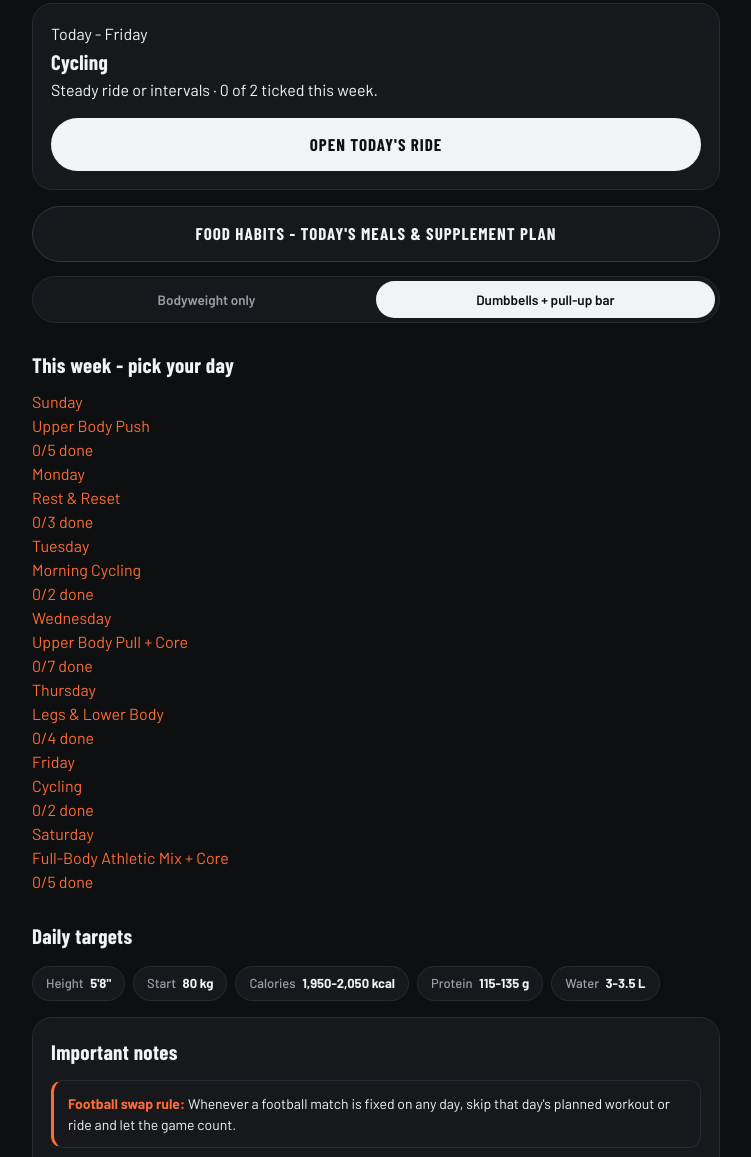
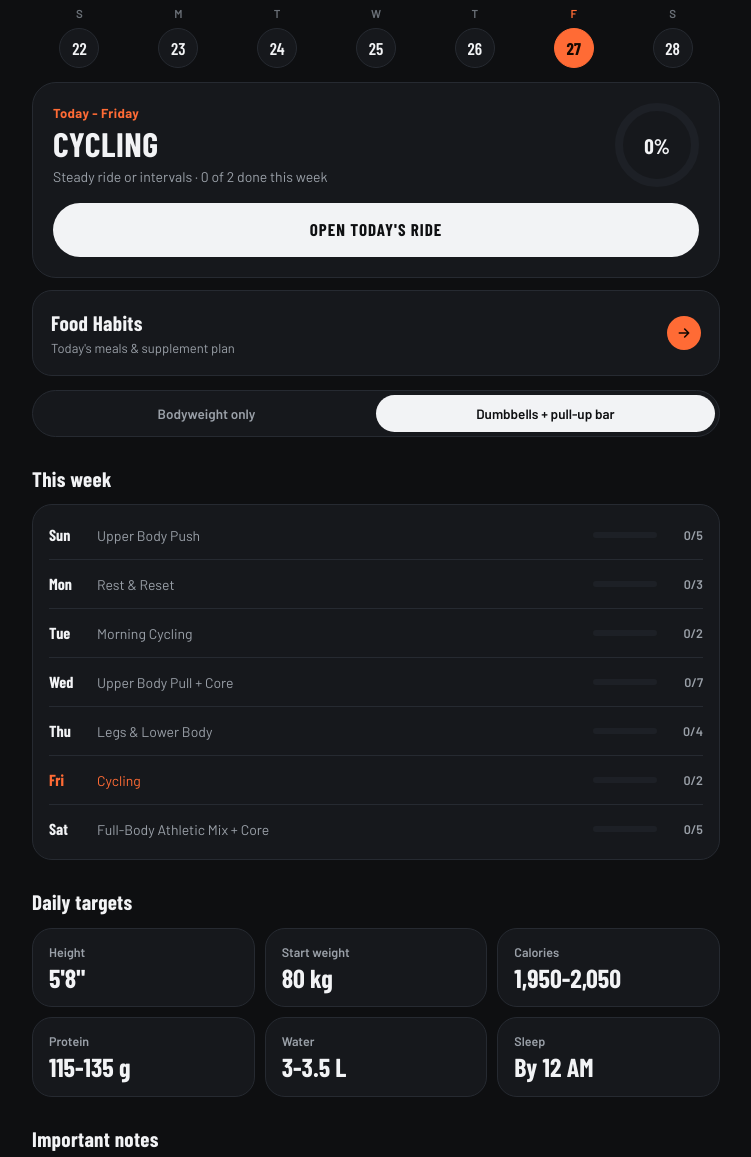
Before and after one commit to debashishthakuria/fitness-tracker, a plain HTML site: page index.html in a window 1280 px wide. Shown: the part 195-1352 px from the top of the page, without its empty margins (264-1015 px from the left). Drawn offline with nearby package versions, Linux system fonts and the light colour scheme.

Commit message:
Update index.html

```diff
--- a/index.html
+++ b/index.html
@@ -3,7 +3,7 @@
 <head>
 <meta charset="UTF-8">
 <meta name="viewport" content="width=device-width, initial-scale=1">
-<meta name="theme-color" content="#f2efe7">
+<meta name="theme-color" content="#0e0f11">
 <title>Athletic & Lean - Home</title>
 <link rel="preconnect" href="https://fonts.googleapis.com">
 <link rel="preconnect" href="https://fonts.gstatic.com" crossorigin>
@@ -21,31 +21,38 @@
 
   <div id="running"></div>
 
-  <div class="card today" id="todayCard"></div>
+  <div class="weekstrip" id="weekStrip"></div>
 
-  <a class="btn ghost" href="food.html">Food Habits - today's meals &amp; supplement plan</a>
+  <div class="todaycard" id="todayCard"></div>
+
+  <a class="linkcard" href="food.html">
+    <div>
+      <div class="lc-title">Food Habits</div>
+      <div class="lc-sub">Today's meals &amp; supplement plan</div>
+    </div>
+    <div class="lc-arrow"><svg viewBox="0 0 24 24"><path d="M5 12h14M13 6l6 6-6 6"/></svg></div>
+  </a>
 
   <div class="toggle" id="eqToggle">
     <button id="eqBody">Bodyweight only</button>
     <button id="eqFull">Dumbbells + pull-up bar</button>
   </div>
 
-  <div class="sec-title">This week - pick your day</div>
-  <div class="daygrid" id="dayGrid"></div>
+  <div class="sec-title">This week</div>
+  <div class="weekrows" id="weekRows"></div>
 
   <div class="sec-title">Daily targets</div>
-  <div class="chips">
-    <div class="chip">Height <b>5'8"</b></div>
-    <div class="chip">Start <b>80 kg</b></div>
-    <div class="chip">Calories <b>1,950-2,050 kcal</b></div>
-    <div class="chip">Protein <b>115-135 g</b></div>
-    <div class="chip">Water <b>3-3.5 L</b></div>
+  <div class="statgrid2">
+    <div class="stat2"><div class="l">Height</div><div class="v">5'8"</div></div>
+    <div class="stat2"><div class="l">Start weight</div><div class="v">80 kg</div></div>
+    <div class="stat2"><div class="l">Calories</div><div class="v">1,950-2,050</div></div>
+    <div class="stat2"><div class="l">Protein</div><div class="v">115-135 g</div></div>
+    <div class="stat2"><div class="l">Water</div><div class="v">3-3.5 L</div></div>
+    <div class="stat2"><div class="l">Sleep</div><div class="v">By 12 AM</div></div>
   </div>
 
-  <div class="card">
-    <h2>Important notes</h2>
-    <div id="notes"></div>
-  </div>
+  <div class="sec-title">Important notes</div>
+  <div id="notes"></div>
 
   <div class="foot">Built for Debashish's final plan. Data saves on this device.</div>
 </div>
@@ -58,6 +65,14 @@
 
   var todayKey = FT.todayDayKey();
   var wk = FT.weekKey();
+
+  function dayCounts(k){
+    var d = FT.PLAN[k], total=0, done=0;
+    if(d.type==="workout"){ (S.equipment?d.equip:d.body).forEach(function(e){ total++; if(S.ticks[wk+"|"+k+"|"+e.id]) done++; }); }
+    else { d.items.forEach(function(it){ total++; if(S.ticks[wk+"|"+k+"|"+it.id]) done++; }); }
+    if(S.football[wk+"|"+k]) done = total;
+    return {done:done, total:total, fb:!!S.football[wk+"|"+k]};
+  }
 
   // running session strip
   function renderRunning(){
@@ -77,59 +92,72 @@
     }
   },1000);
 
-  // today card
+  // dateline
   var p = FT.PLAN[todayKey];
   document.getElementById("dateLine").textContent = p.name + ", " + FT.niceDate(FT.todayStr());
-  var tc = document.getElementById("todayCard");
-  var countTxt = "";
-  if(p.type==="workout"){
-    var list = S.equipment ? p.equip : p.body;
-    var done = 0;
-    list.forEach(function(e){ if(S.ticks[wk+"|"+todayKey+"|"+e.id]) done++; });
-    countTxt = done+" of "+list.length+" exercises ticked this week.";
-  } else if(p.items){
-    var d2 = 0;
-    p.items.forEach(function(it){ if(S.ticks[wk+"|"+todayKey+"|"+it.id]) d2++; });
-    countTxt = d2+" of "+p.items.length+" ticked this week.";
+
+  // week strip (circles link to day pages)
+  function renderStrip(){
+    var todayIdx = FT.DAYS.indexOf(todayKey);
+    var html = "";
+    FT.DAYS.forEach(function(k, i){
+      var d = new Date();
+      d.setDate(d.getDate() + (i - todayIdx));
+      var c = dayCounts(k);
+      var cls = "wsday"+(k===todayKey?" today":"")+((c.total>0&&c.done===c.total)?" done":"");
+      html += '<a class="'+cls+'" href="day.html?day='+k+'">'+
+        '<div class="wslabel">'+FT.DAY_SHORT[k].charAt(0)+'</div>'+
+        '<div class="wscirc">'+d.getDate()+'</div></a>';
+    });
+    document.getElementById("weekStrip").innerHTML = html;
   }
-  var football = S.football[wk+"|"+todayKey];
-  tc.innerHTML =
-    '<div class="label">Today - '+FT.esc(p.name)+'</div>'+
-    '<h2>'+FT.esc(p.title)+'</h2>'+
-    '<p>'+FT.esc(p.sub)+(countTxt? " · "+countTxt : "")+(football?' · Football day':'' )+'</p>'+
-    '<a class="btn" href="day.html?day='+todayKey+'">Open today\'s '+(p.type==="workout"?"workout":(p.type==="cycle"?"ride":"day"))+'</a>';
+
+  // today hero card with progress ring
+  function renderToday(){
+    var c = dayCounts(todayKey);
+    var pct = c.total ? Math.round(c.done/c.total*100) : 0;
+    var R = 38, CIRC = Math.round(2*Math.PI*R*100)/100;
+    var off = Math.round(CIRC*(1-(c.total?c.done/c.total:0))*100)/100;
+    var sub = p.sub + (c.total? " · "+c.done+" of "+c.total+" done this week" : "") + (c.fb?' · Football day':'');
+    document.getElementById("todayCard").innerHTML =
+      '<div class="tc-top"><div class="tc-main">'+
+        '<div class="label">Today - '+FT.esc(p.name)+'</div>'+
+        '<h2>'+FT.esc(p.title)+'</h2>'+
+        '<p>'+FT.esc(sub)+'</p>'+
+      '</div>'+
+      '<div class="ring"><svg viewBox="0 0 84 84">'+
+        '<circle class="track" cx="42" cy="42" r="'+R+'"/>'+
+        '<circle class="fill" cx="42" cy="42" r="'+R+'" stroke-dasharray="'+CIRC+'" stroke-dashoffset="'+off+'"/>'+
+      '</svg><div class="pct">'+pct+'%</div></div></div>'+
+      '<a class="btn" href="day.html?day='+todayKey+'">Open today\'s '+(p.type==="workout"?"workout":(p.type==="cycle"?"ride":"day"))+'</a>';
+  }
 
   // equipment toggle
   function paintEq(){
     document.getElementById("eqBody").className = S.equipment ? "" : "on";
     document.getElementById("eqFull").className = S.equipment ? "on" : "";
   }
-  document.getElementById("eqBody").onclick = function(){ S.equipment=false; FT.save(S); paintEq(); renderGrid(); renderTodayCount(); };
-  document.getElementById("eqFull").onclick = function(){ S.equipment=true; FT.save(S); paintEq(); renderGrid(); renderTodayCount(); };
-  function renderTodayCount(){ /* refresh today card counts */ location.reload(); }
+  document.getElementById("eqBody").onclick = function(){ S.equipment=false; FT.save(S); paintEq(); renderStrip(); renderToday(); renderRows(); };
+  document.getElementById("eqFull").onclick = function(){ S.equipment=true; FT.save(S); paintEq(); renderStrip(); renderToday(); renderRows(); };
   paintEq();
 
-  // day grid
-  function renderGrid(){
-    var g = document.getElementById("dayGrid");
+  // week rows
+  function renderRows(){
     var html = "";
     FT.DAYS.forEach(function(k){
-      var d = FT.PLAN[k];
-      var total=0, done=0;
-      if(d.type==="workout"){ (S.equipment?d.equip:d.body).forEach(function(e){ total++; if(S.ticks[wk+"|"+k+"|"+e.id]) done++; }); }
-      else { d.items.forEach(function(it){ total++; if(S.ticks[wk+"|"+k+"|"+it.id]) done++; }); }
-      var fb = S.football[wk+"|"+k];
-      var cls = "daybtn"+(k===todayKey?" todayb":"")+((done===total&&total>0)||fb?" doneb":"");
-      html += '<a class="'+cls+'" href="day.html?day='+k+'">'+
-        '<div class="d">'+FT.esc(d.name)+'</div>'+
-        '<div class="t">'+FT.esc(d.title)+'</div>'+
-        '<div class="s">'+(fb?'Football day':done+'/'+total+' done')+'</div>'+
-        (((done===total&&total>0)||fb)?'<div class="tick">✓ complete</div>':'')+
-      '</a>';
+      var d = FT.PLAN[k], c = dayCounts(k);
+      var pct = c.total ? Math.round(c.done/c.total*100) : 0;
+      html += '<a class="wrow2'+(k===todayKey?" todayrow":"")+'" href="day.html?day='+k+'">'+
+        '<div class="dn">'+FT.DAY_SHORT[k]+'</div>'+
+        '<div class="tt">'+FT.esc(d.title)+'</div>'+
+        '<div class="bar"><i style="width:'+pct+'%"></i></div>'+
+        '<div class="ct">'+(c.fb?'FB':c.done+'/'+c.total)+'</div></a>';
     });
-    g.innerHTML = html;
+    document.getElementById("weekRows").innerHTML = html;
   }
-  renderGrid();
+  renderStrip();
+  renderToday();
+  renderRows();
 
   // notes
   document.getElementById("notes").innerHTML = FT.NOTES.map(function(n){
```
